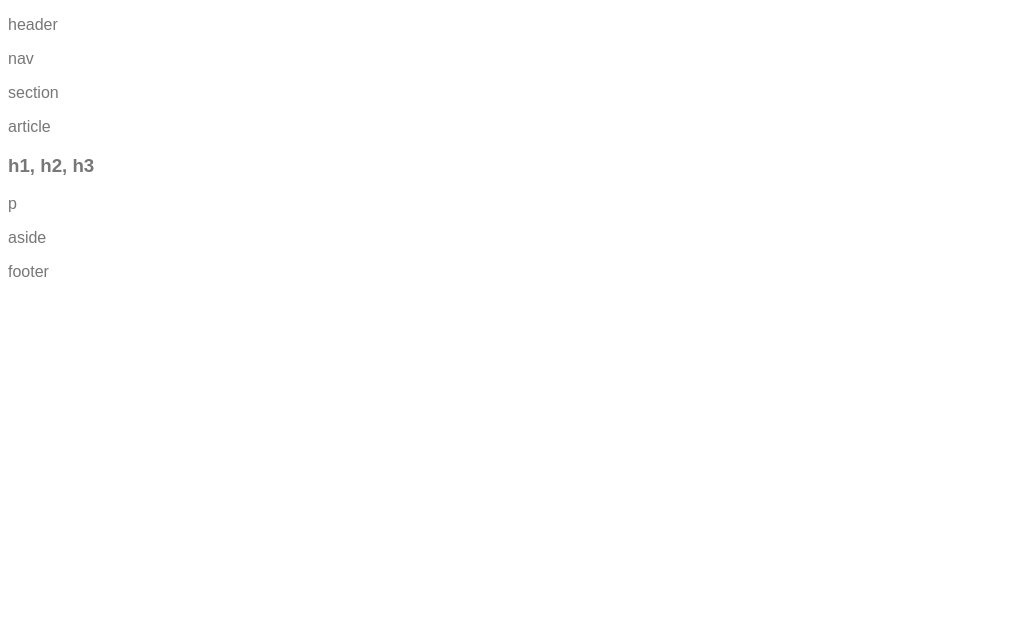
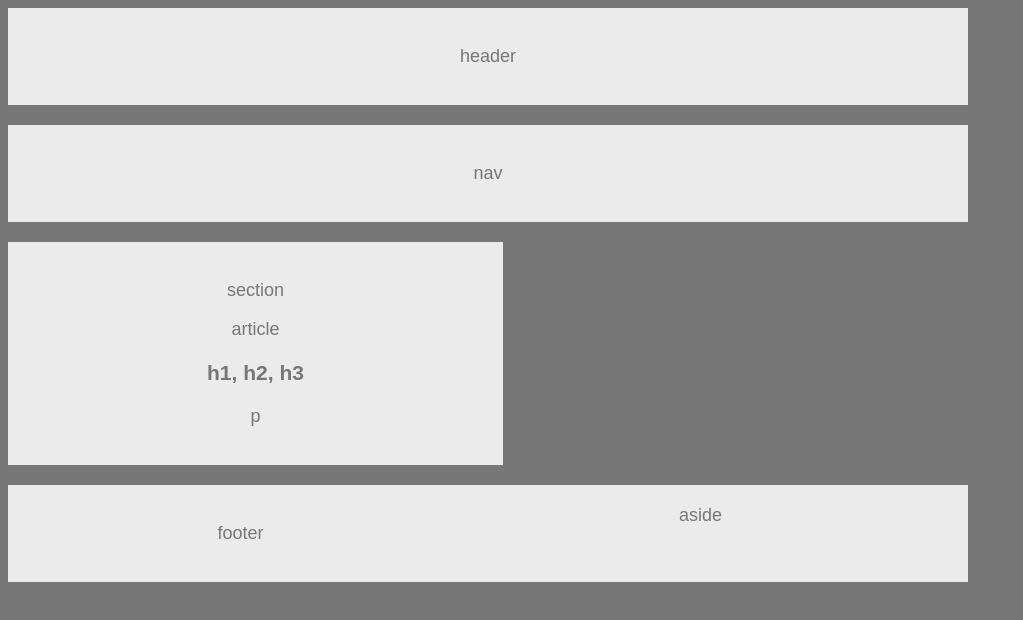
Before and after one commit to brandon123774/HW-Wireframe, a plain HTML site: page index.html in a window 1280 px wide. Shown: the whole page, without its empty margins (0-1023 px from the left). Drawn offline with Linux system fonts and the light colour scheme.

Commit message:
added to style.css

```diff
--- a/index.html
+++ b/index.html
@@ -10,40 +10,27 @@
 
 <body>
 
-    <div>
-            <div class= "header">
+    <header>
             <p>header</p>
-    </div>
+    </header>
 
     <div>
             <div class="nav">
             <p>nav</p>
     </div>
 
-    <div>
+    <section>
             <div class="section">
             <p>section</p>
-    </div>
+            <p>article</p>
+            <p><h3>h1, h2, h3</h3></p>
+            <p>p</p>
+    </section>
 
-    <div>
-            <div class="article">
-            <p>article</p>
-    </div>
-
-    <div>
-            <div class="h">
-            <p><h3>h1, h2, h3</h3></p>
-    </div>
-
-    <div>
-            <div class="p">
-            <p>p</p>
-    </div>
-
-    <div>
-            <div class="aside">
-            <p>aside</p>
-    </div>
+    <section>
+            <section id="aside">
+            <aside>aside</aside>
+    </section>
 
     <div>
             <div class="footer">
--- a/style.css
+++ b/style.css
@@ -1,7 +1,45 @@
+* {
+    box-sizing: border-box;
+    text-align: center;
+  }
+
 body{
     font-family: Arial, Helvetica, sans-serif;
     color: #777;
-    background: "#777";
-    width: "960px";
-    font-size: "18px";
+    background: #777;
+    width: 960px;
+    font-size: 18px;
 }
+
+header{
+    background: #ebebeb;
+    padding: 20px;
+    margin-bottom: 20px;
+}
+
+.nav{
+    background: #ebebeb;
+    padding: 20px;
+    margin-bottom: 20px;
+}
+
+.section{
+    background: #ebebeb;
+    padding: 20px;
+    margin-bottom: 20px;
+    width: 495px;
+}
+
+aside{
+    background: #ebebeb;
+    padding: 20px;
+    margin-right: 20px;
+    width: 495px;
+    float: right;
+}
+
+.footer{
+    background: #ebebeb;
+    padding: 20px;
+    margin-bottom: 20px;
+}
```
